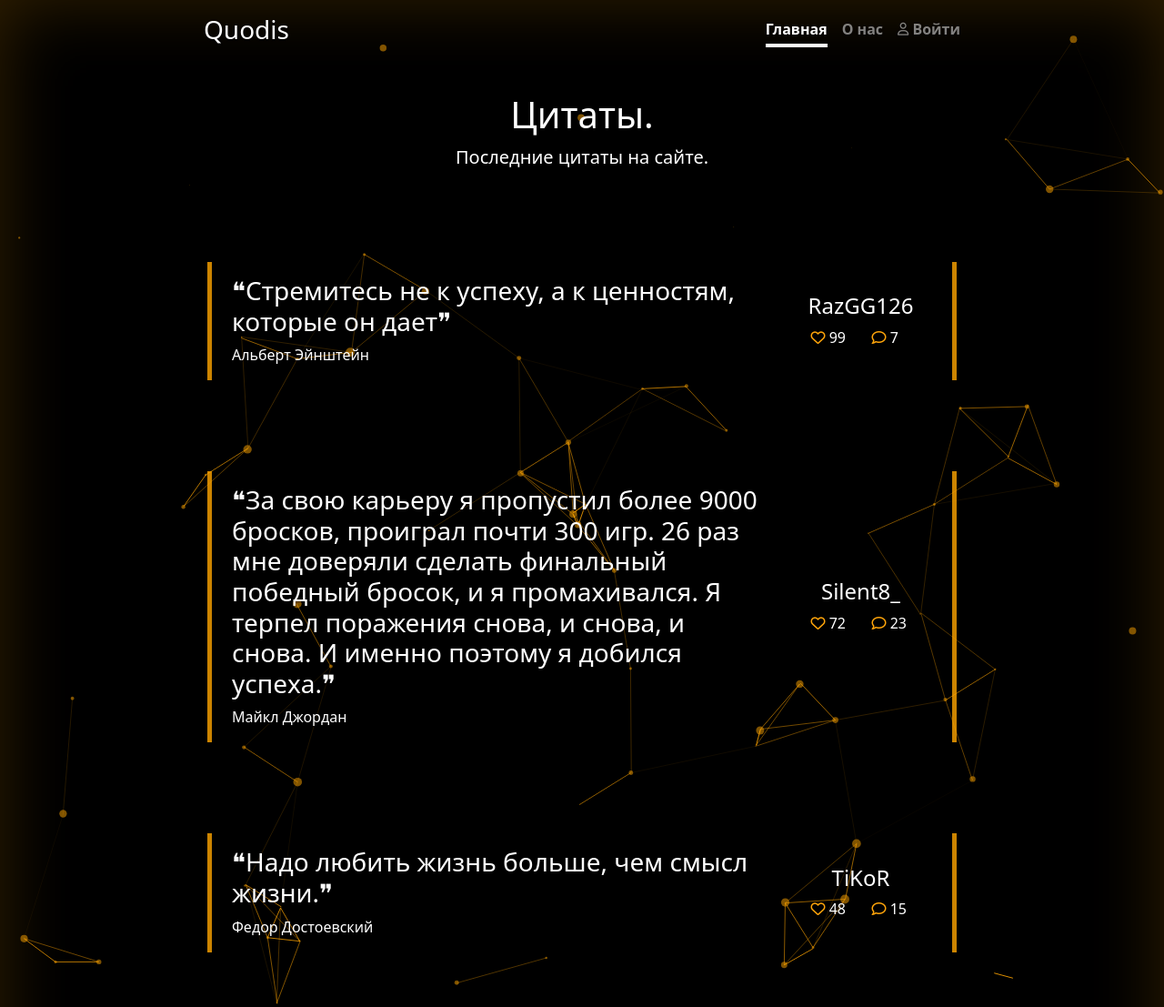
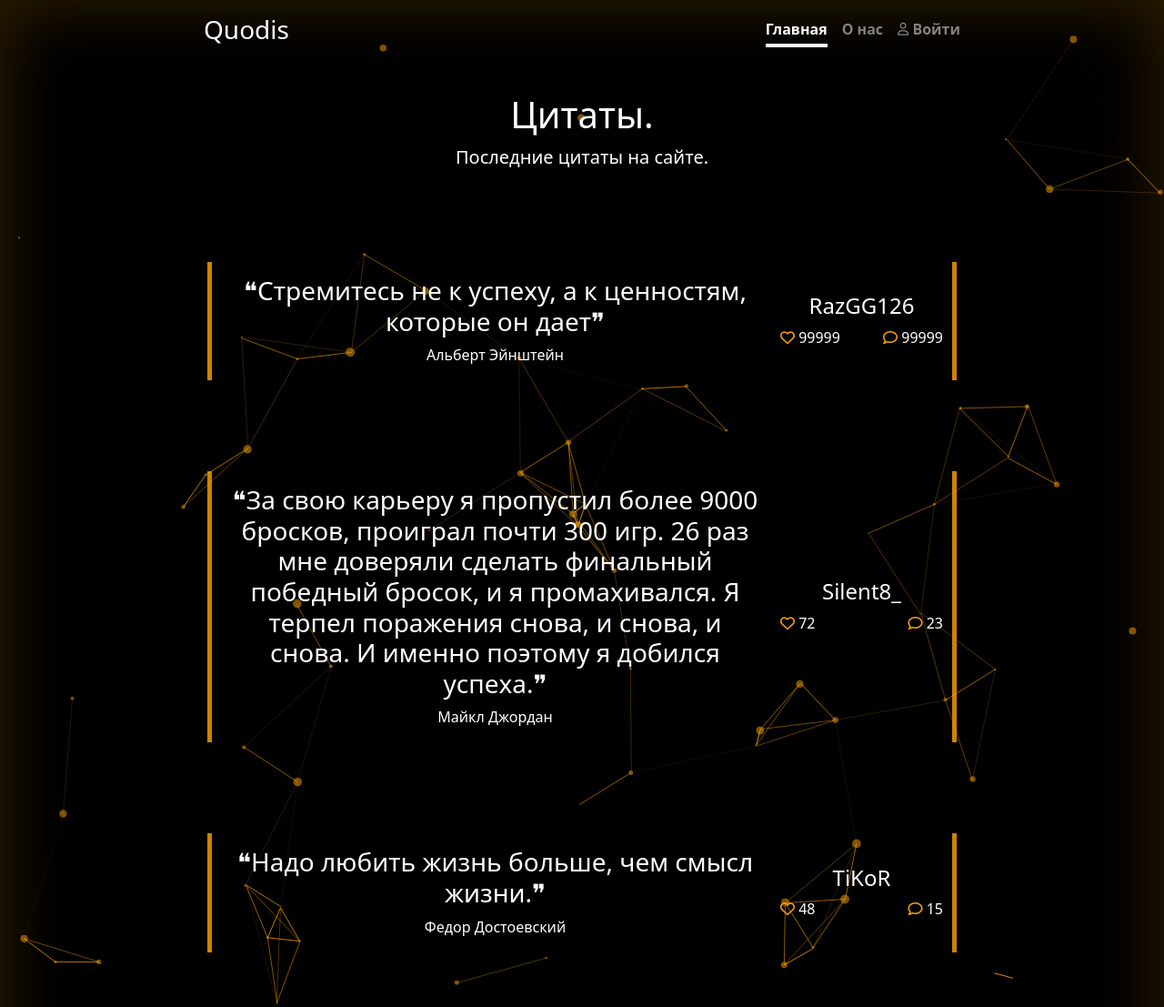
Before and after one commit to RazGG126/web, a Flask app: page / in a window 1280 px wide. Shown: the whole page at 91% size. Run offline with Flask 3, Linux system fonts and the light colour scheme; some libraries are stand-ins or nearby versions.

Commit message:
Fixed grid system

```diff
--- a/static/style/style.css
+++ b/static/style/style.css
@@ -106,30 +106,41 @@ input[type='email'], input[type='password']
 }
 
 .quote{
-
     border-radius: none;
     margin-bottom: 100px;
     border-right: 5px solid  rgba(255, 165, 0, 0.8);
     border-left: 5px solid  rgba(255, 165, 0, 0.8);
-    text-align: left;
+    text-align: center;
     padding-left: 10px;
     padding-top: 15px;
-    display: flex;
     align-items: center;
 }
 
+
+
 .author-quote{
+    padding-right: 10px;
     display: flex;
     flex-direction: column;
     align-content: center;
-    flex-wrap: nowrap;
 }
 
 .quote-text{
     transition: 0.3s;
+    overflow-wrap: break-word;
 }
 
 .quote-text:hover{
     color: rgba(255, 165, 0, 1);
     cursor: pointer;
 }
+
+.author-quote-text{
+    word-break: break-all;
+}
+
+
+.indicators{
+    display: flex;
+    justify-content: space-between;
+}
--- a/templates/index.html
+++ b/templates/index.html
@@ -31,67 +31,67 @@
         <p class="lead">Последние цитаты на сайте.</p>
     </div>
     <div class="quote row">
-        <div class="col-9 flex-column justify-content-between">
+        <div class="quote-content col-12 col-sm-8 col-md-9 col-lg-9">
             <h3 class="quote-text">&#10077;Стремитесь не к успеху, а к ценностям, которые он дает&#10078;</h3>
             <p class="fw-light">Альберт Эйнштейн</p>
         </div>
-        <div class="author-quote col">
+        <div class="author-quote col-12 col-sm-4 col-md-3 col-lg-3">
             <h4 class="text-center">RazGG126</h4>
-            <div class="row justify-content-md-center">
-                <p class="col col-lg-4"><i class="fa-regular fa-heart" style="color: #ffa50a;"></i> 99</p>
-                <p class="col col-lg-4"><i class="fa-regular fa-comment" style="color: #ffa50a;"></i> 7</p>
+            <div class="indicators">
+                <p class="indicator-left"><i class="fa-regular fa-heart" style="color: #ffa50a;"></i> 99999</p>
+                <p class="indicator-right"><i class="fa-regular fa-comment" style="color: #ffa50a;"></i> 99999</p>
             </div>
         </div>
     </div>
     <div class="quote row">
-        <div class="col-9 flex-column justify-content-between">
+        <div class="quote-content col-12 col-sm-8 col-md-9 col-lg-9">
             <h3 class="quote-text">&#10077;За свою карьеру я пропустил более 9000 бросков, проиграл почти 300 игр. 26 раз мне доверяли сделать финальный победный бросок, и я промахивался. Я терпел поражения снова, и снова, и снова. И именно поэтому я добился успеха.&#10078;</h3>
             <p class="fw-light">Майкл Джордан</p>
         </div>
-        <div class="author-quote col">
+        <div class="author-quote col-12 col-sm-4 col-md-3 col-lg-3">
             <h4 class="text-center">Silent8_</h4>
-            <div class="row justify-content-md-center">
-                <p class="col col-lg-4"><i class="fa-regular fa-heart" style="color: #ffa50a;"></i> 72</p>
-                <p class="col col-lg-4"><i class="fa-regular fa-comment" style="color: #ffa50a;"></i> 23</p>
+            <div class="indicators">
+                <p class="indicator-left"><i class="fa-regular fa-heart" style="color: #ffa50a;"></i> 72</p>
+                <p class="indicator-right"><i class="fa-regular fa-comment" style="color: #ffa50a;"></i> 23</p>
             </div>
         </div>
     </div>
     <div class="quote row">
-        <div class="col-9 flex-column justify-content-between">
+        <div class="quote-content col-12 col-sm-8 col-md-9 col-lg-9">
             <h3 class="quote-text">&#10077;Надо любить жизнь больше, чем смысл жизни.&#10078;</h3>
             <p class="fw-light">Федор Достоевский</p>
         </div>
-        <div class="author-quote col">
+        <div class="author-quote col-12 col-sm-4 col-md-3 col-lg-3">
             <h4 class="text-center">TiKoR</h4>
-            <div class="row justify-content-md-center">
-                <p class="col col-lg-4"><i class="fa-regular fa-heart" style="color: #ffa50a;"></i> 48</p>
-                <p class="col col-lg-4"><i class="fa-regular fa-comment" style="color: #ffa50a;"></i> 15</p>
+            <div class="indicators">
+                <p class="indicator-left"><i class="fa-regular fa-heart" style="color: #ffa50a;"></i> 48</p>
+                <p class="indicator-right"><i class="fa-regular fa-comment" style="color: #ffa50a;"></i> 15</p>
             </div>
         </div>
     </div>
     <div class="quote row">
-        <div class="col-9 flex-column justify-content-between">
+        <div class="quote-content col-12 col-sm-8 col-md-9 col-lg-9">
             <h3 class="quote-text">&#10077;Если вы думаете, что на что-то способны, вы правы; если думаете, что у вас ничего не получится - вы тоже правы.&#10078;</h3>
             <p class="fw-light">Генри Форд</p>
         </div>
-        <div class="author-quote col">
+        <div class="author-quote col-12 col-sm-4 col-md-3 col-lg-3">
             <h4 class="text-center">User9234</h4>
-            <div class="row justify-content-md-center">
-                <p class="col col-lg-4"><i class="fa-regular fa-heart" style="color: #ffa50a;"></i> 26</p>
-                <p class="col col-lg-4"><i class="fa-regular fa-comment" style="color: #ffa50a;"></i> 4</p>
+            <div class="indicators">
+                <p class="indicator-left"><i class="fa-regular fa-heart" style="color: #ffa50a;"></i> 26</p>
+                <p class="indicator-right"><i class="fa-regular fa-comment" style="color: #ffa50a;"></i> 4</p>
             </div>
         </div>
     </div>
     <div class="quote row">
-        <div class="col-9 flex-column justify-content-between">
+        <div class="quote-content col-12 col-sm-8 col-md-9 col-lg-9">
             <h3 class="quote-text">&#10077;Все дело в мыслях. Мысль — начало всего. И мыслями можно управлять. И поэтому главное дело совершенствования: работать над мыслями.&#10078;</h3>
             <p class="fw-light">Лев Толстой</p>
         </div>
-        <div class="author-quote col">
-            <h4 class="text-center">Max_Grishin</h4>
-            <div class="row justify-content-md-center">
-                <p class="col col-lg-4"><i class="fa-regular fa-heart" style="color: #ffa50a;"></i> 113</p>
-                <p class="col col-lg-4"><i class="fa-regular fa-comment" style="color: #ffa50a;"></i> 21</p>
+        <div class="author-quote col-12 col-sm-4 col-md-3 col-lg-3">
+            <h4 class="author-quote-text text-center">Max_Grishin</h4>
+            <div class="indicators">
+                <p class="indicator-left"><i class="fa-regular fa-heart" style="color: #ffa50a;"></i> 113</p>
+                <p class="indicator-right"><i class="fa-regular fa-comment" style="color: #ffa50a;"></i> 11</p>
             </div>
         </div>
     </div>
```
